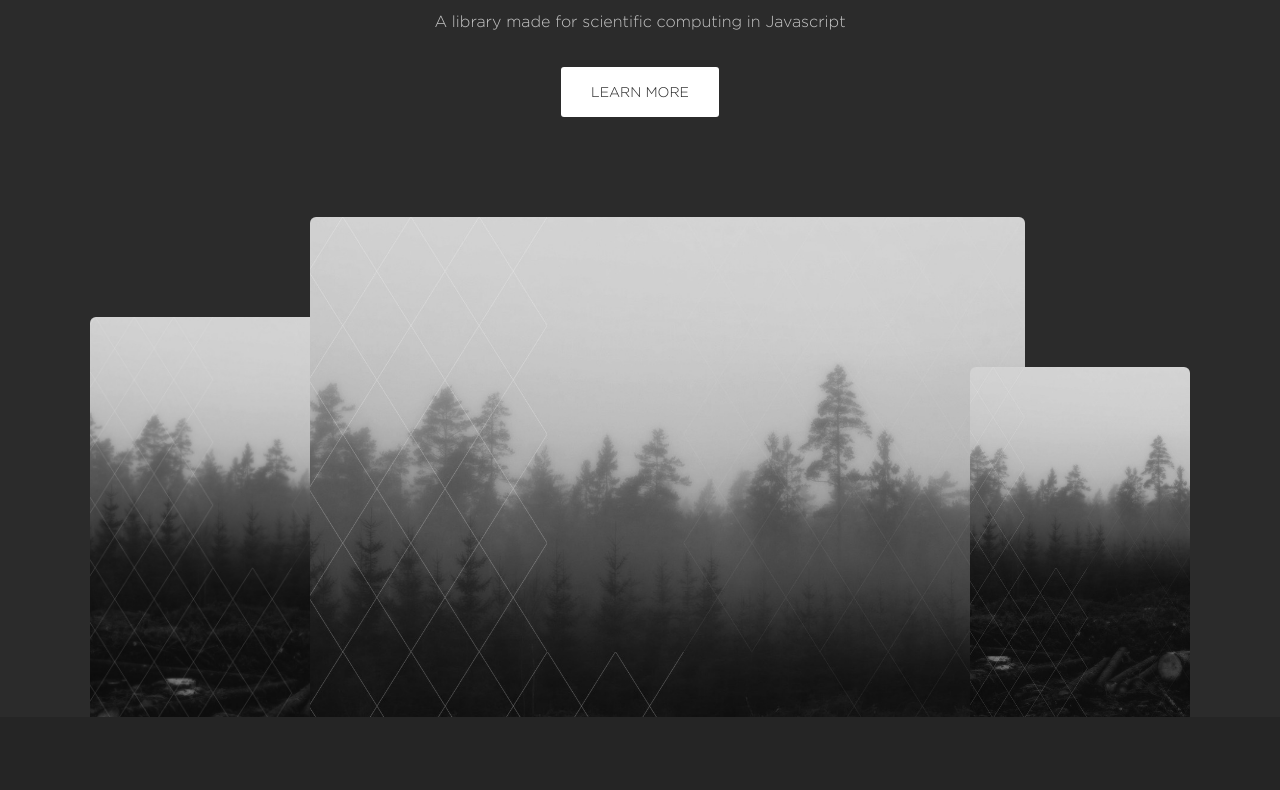
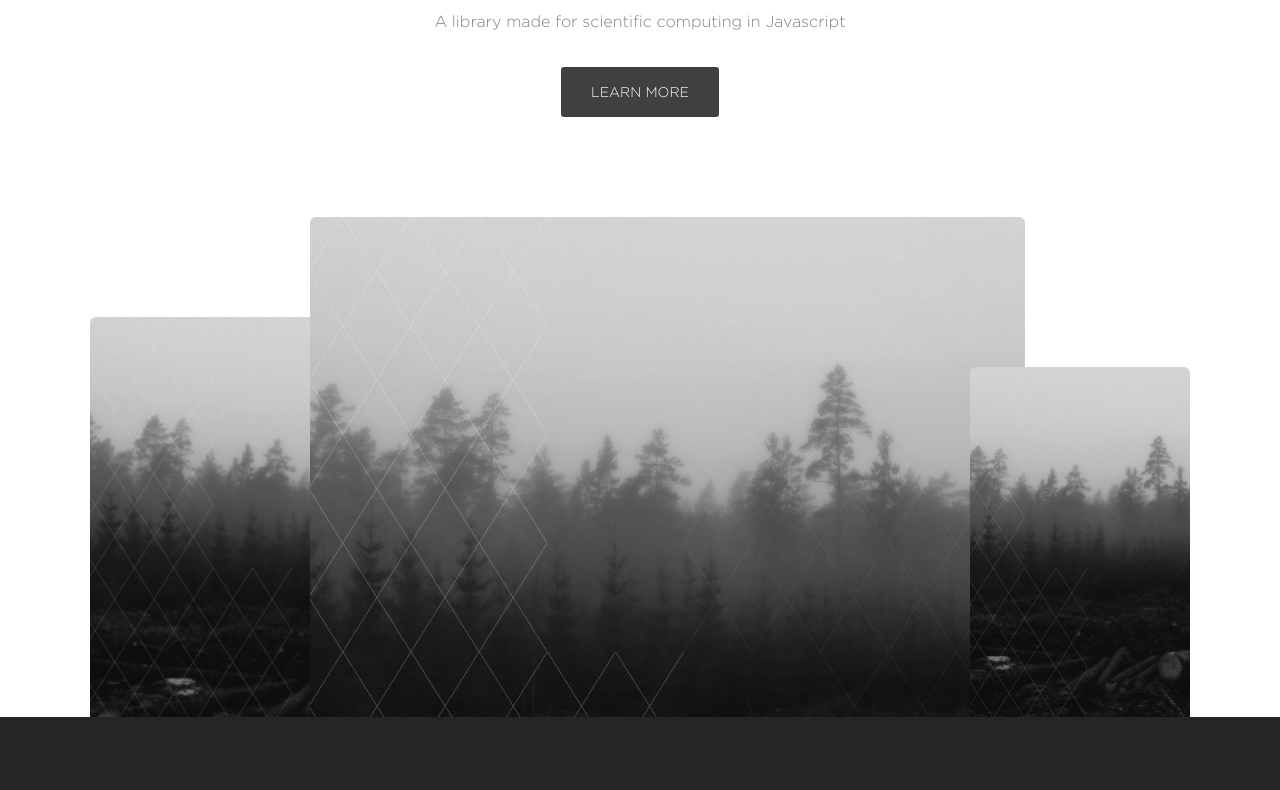
Before and after one commit to numjs/numjs.github.io, a plain HTML site: page index.html in a window 1280 px wide. Shown: the part 237-1027 px from the top of the page. Drawn offline with nearby package versions, Linux system fonts and the light colour scheme; files whose address does not match are found by name.

Commit message:
Change to light theme

```diff
--- a/index.html
+++ b/index.html
@@ -15,7 +15,7 @@
     <link rel="stylesheet" href="assets/styles/main.css" type="text/css" media="screen" />
 
     <!-- Colors: Change “palette-dark” to “palette-light” for the alternative “light” color palette. -->
-    <link rel="stylesheet" href="assets/styles/pallete-dark.css" type="text/css" media="screen" />
+    <link rel="stylesheet" href="assets/styles/pallete-light.css" type="text/css" media="screen" />
 
     <!-- Mobile: Mobile optimizations for this template. -->
     <link rel="stylesheet" href="assets/styles/mobile.css" type="text/css" media="screen" />
```
